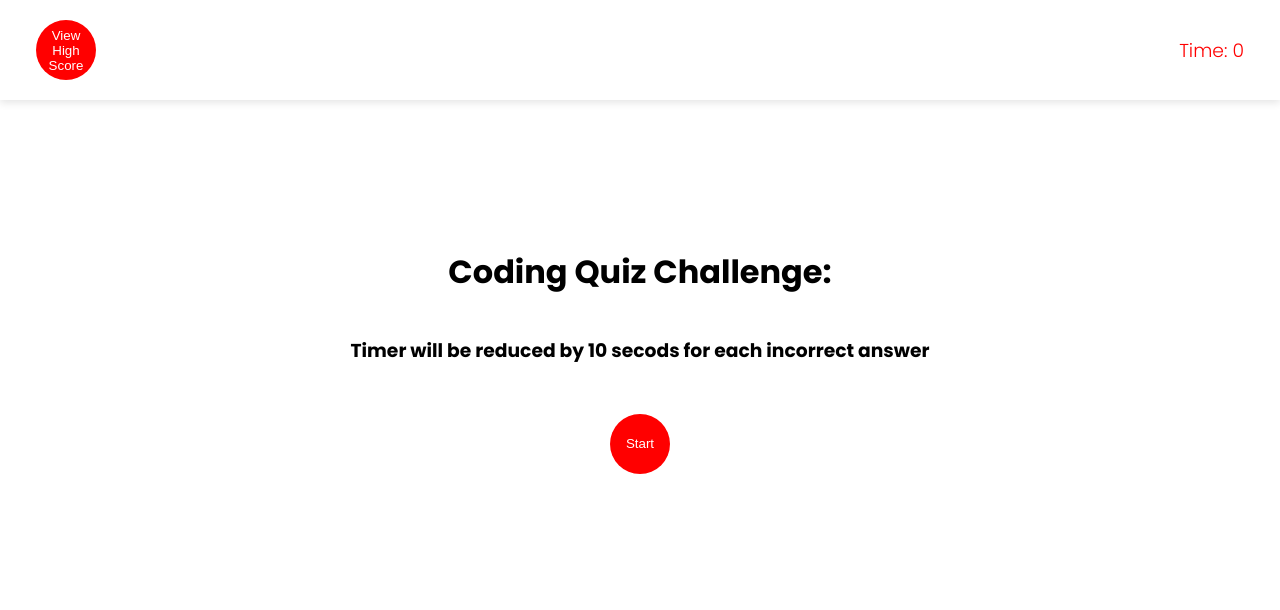
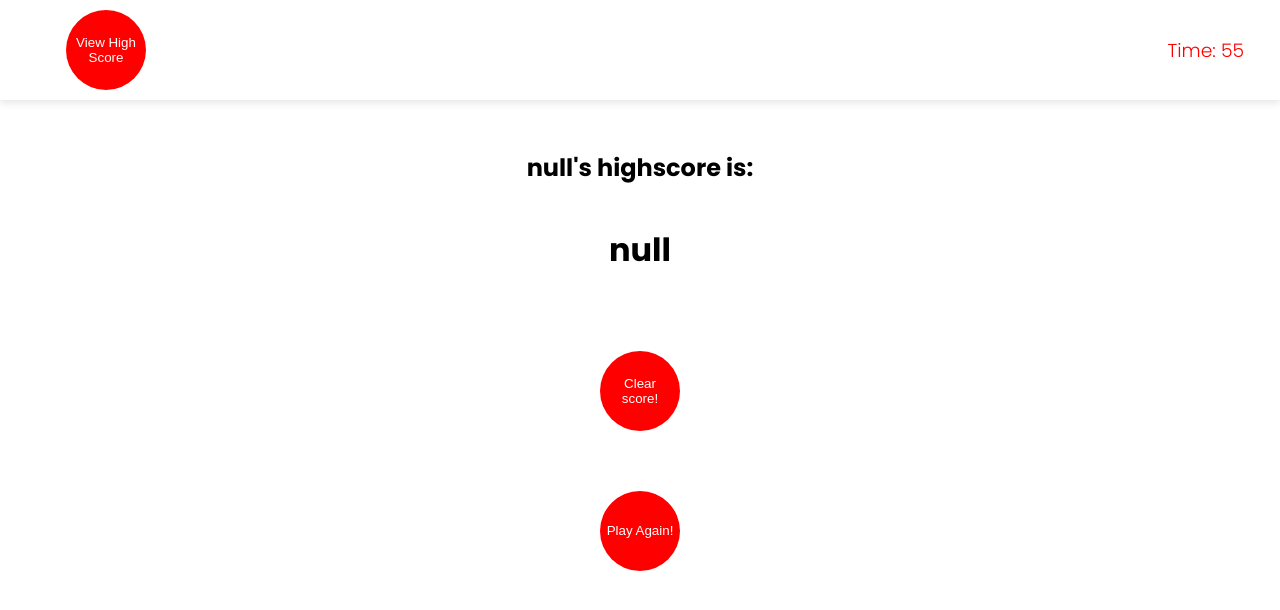
Before and after one commit to Fenaum/coding-quiz-uh, a plain HTML site: page index.html in a window 1280 px wide. Drawn offline with Linux system fonts and the light colour scheme.

Commit message:
Functional Codes

```diff
--- a/assets/index.js
+++ b/assets/index.js
@@ -1,47 +1,150 @@
 const questions = [
   {
-        title: "",
-        choices: "",
-        answer: "",
+    title: "Can can we store in an Array",
+    choices: ["Array", "Strings", "Objects", "All of the above"],
+    answer: "All of the above",
   },
   {
-        title: "",
-        choices: "",
-        answer: "",
+    title: "Which is the incorrect way to declare a variable?",
+    choices: ["let", "def", "var", "const"],
+    answer: "def",
   },
   {
-        title: "",
-        choices: "",
-        answer: "",
+    title: "Arrays in JavaScript can be used to store ________.",
+    choices: [
+      "numbers and strings",
+      "other arrays",
+      "booleans",
+      "all of the above",
+    ],
+    answer: "all of the above",
   },
   {
-        title: "",
-        choices: "",
-        answer: "",
+    title:
+      "String values must be enclosed within _______ when being assigned to variables.",
+    choices: ["commas", "curly brackets", "quotes", "parenthesis"],
+    answer: "commas",
   },
   {
-        title: "",
-        choices: "",
-        answer: "",
+    title:
+      "A very useful took used during development and debugging for printing content to the debugger is:",
+    choices: ["JavaScript", "terminal/bash", "for loops", "console.log"],
+    answer: "console.log",
   },
-]
+];
 
 let score = 0
-let currentQuestoin = -1;
+let currentQuestion = -1;
 let timeLeft = 0;
 let timer;
 let timeLeftElement = document.getElementById('timeLeft');
+let quizBodyElement = document.getElementById('quizBody')
+let startButtonEl = document.getElementById("startButton");
+let highscoreButtonEl = document.getElementById('highScoreButton');
 
 function start() {
-    timeLeft = 75;
-    timeLeftElement.textContent = timeLeft;
+    timeLeft = 60;
+    timeLeftElement.innerHTML = timeLeft;
 
     timer = setInterval(() => {
         timeLeft--;
-        timeLeftElement = timeLeft;
+        timeLeftElement.innerHTML = timeLeft;
         if (timeLeft <= 0) {
             clearInterval(timer);
             endGame();
         }
     }, 1000);
+
+    next();
 };
+
+function endGame() {
+    clearInterval(timer);
+
+    let quizContent =
+    `<h2>Game over!</h2>
+    <h3>You got a ` + score + ` /100!</h3>
+    <h3>That means you got ` + score / 20 + ` questions correct!</h3>
+    <input type="text" id="name" placeholder="First name">
+    <button onclick="setScore()">Set score!</button>`;
+
+    quizBodyElement.innerHTML = quizContent
+};
+
+function setScore() {
+    localStorage.setItem("highscore", score);
+    localStorage.setItem("highscoreName", document.getElementById('name').value);
+    getScore();
+};
+
+function getScore() {
+    let quizContent = `
+    <h2>` + localStorage.getItem("highscoreName") + `'s highscore is:</h2>
+    <h1>` + localStorage.getItem("highscore") + `</h1><br>
+
+    <button onclick="clearScore()">Clear score!</button><button onclick="resetGame()">Play Again!</button>
+    `
+    quizBodyElement.innerHTML = quizContent;
+};
+
+function clearScore() {
+    localStorage.setItem("highscore", score);
+    localStorage.setItem("highscoreName", "");
+    resetGame();
+}
+
+function resetGame() {
+    clearInterval(timer);
+    score = 0;
+    currentQuestion = -1;
+    timeLeft = 0;
+    timer = null;
+
+    timeLeftElement.innerHTML = timeLeft;
+
+    let quizContent = `
+    <h1> Coding Quiz </h1>
+    <h3> Attention! Your time will be reduced by 5 seconds for every inccorect answer </h3>
+    <button onclick="start()"> Start </>
+    `;
+    quizBodyElement.innerHTML = quizContent;
+}
+
+function wrongAnswer() {
+    timeLeft -= 5;
+    next();
+}
+
+function correctAnswer() {
+    score += 10;
+    next();
+}
+
+function next() {
+    currentQuestion++;
+
+    if (currentQuestion > questions.length -1) {
+        endGame();
+        return;
+    }
+
+    let quizContent = "<h2>" + questions[currentQuestion].title + "</h2>"
+
+    for(let i = 0; i < questions[currentQuestion].choices.length; i++) {
+        let buttonEl = "<button onclick=\"[Answer]\"> [Choice]</button>";
+        buttonEl = buttonEl.replace("[Choice]", questions[currentQuestion].choices[i]);
+
+        if (questions[currentQuestion].choices[i] === questions[currentQuestion].answer) {
+            buttonEl = buttonEl.replace("[Answer]", "correctAnswer()");
+        } else {
+            buttonEl = buttonEl.replace("[Answer]", "wrongAnswer()");
+        }
+        quizContent += buttonEl
+    }
+
+    quizBodyElement.innerHTML = quizContent;
+};
+
+startButtonEl.addEventListener("click", start());
+highscoreButtonEl.addEventListener("click", getScore())
+console.log(questions);
--- a/assets/styles.css
+++ b/assets/styles.css
@@ -27,20 +27,21 @@ main {
 }
 
 button {
-    height: 60px;
-    width: 60px;
+    height: 80px;
+    width: 80px;
     border-radius: 50px;
     cursor: pointer;
     border: 0;
     box-shadow: 3px;
     background-color: red;
     color: white;
+    margin: 30px
 }
 
 button:hover {
     transition-duration: .5s;
-    height: 70px;
-    width: 70px;
+    height: 100px;
+    width: 100px;
     background-color: lightgreen;
 }
 
@@ -49,6 +50,6 @@ button:hover {
     font-weight: 300;
 }
 
-.startButton {
+#startButton {
     margin-top: 30px;
 }
--- a/index.html
+++ b/index.html
@@ -14,18 +14,18 @@
   </head>
   <body>
     <header>
-      <button class="highScoreButton">View High Score</button>
+      <button id="highScoreButton">View High Score</button>
       <h3 class="timeLeft">Time: <span id="timeLeft">0</span></h3>
     </header>
-    <main>
+    <main id="quizBody">
         <h1>Coding Quiz Challenge:</h1>
         <h3>Timer will be reduced by 10 secods for each incorrect answer</h3>
-        <button class="startButton">Start</button>
+        <button id="startButton">Start</button>
     </main>
     <footer>
 
     </footer>
 
-    <script src="assets/index.js"></script>
+    <script src="assets/index.js" type="text/javascript"></script>
   </body>
 </html>
```
Lines whose indentation alone changed are shown as unchanged.
